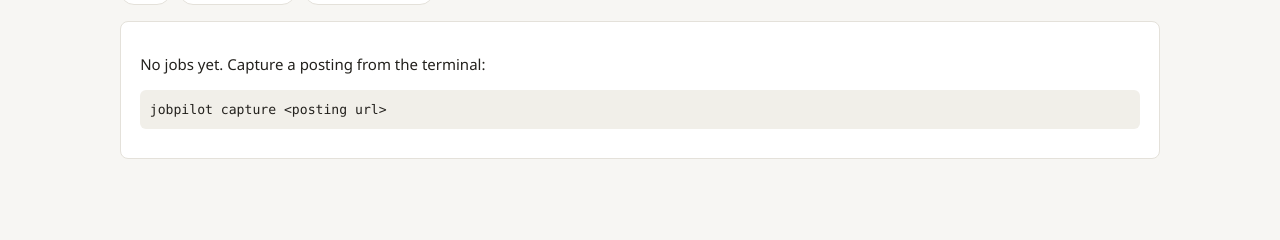
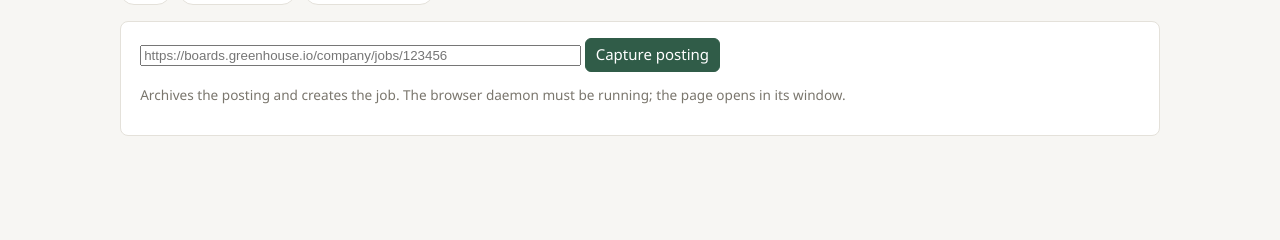
Before and after one commit to seyitgkc/jobpilot, a FastAPI app: template src/jobpilot/admin/templates/dashboard.html in a window 1280 px wide. Shown: the part 144-384 px from the top of the page. Run offline with FastAPI, Linux system fonts and the light colour scheme; the template is opened without the code that fills it, so the values that code supplies are empty; parts of the project's set-up code (start-up, migrations or seed data) failed here and were passed over.

Commit message:
Add capture from the dashboard
A URL form on the dashboard runs the same capture call as the CLI and
lands on the new job page; a stopped browser daemon gets a plain
explanation instead of an error.

```diff
--- a/src/jobpilot/admin/app.py
+++ b/src/jobpilot/admin/app.py
@@ -13,7 +13,7 @@ from fastapi.templating import Jinja2Templates
 
 from ..config import Config, DataPaths
 from ..db import open_db
-from ..core import blockers, context, events, mail, repo, resolve, rules, settings, state, tailor
+from ..core import blockers, capture, context, events, mail, repo, resolve, rules, settings, state, tailor
 from ..core.browser_client import BrowserClient, BrowserDaemonError
 from ..core.repo import NotFound
 from ..util import from_json
@@ -125,6 +125,25 @@ def create_app(
             lost_tabs=repo.jobs_with_tab_state(conn, "lost"),
             tabs=tabs,
         )
+
+    @app.post("/capture")
+    def capture_job(request: Request, url: str = Form(...)):
+        conn = db(request)
+        url = url.strip()
+        if not url.startswith(("http://", "https://")):
+            raise HTTPException(status_code=400, detail="enter a full posting URL")
+        try:
+            result = capture.capture(
+                conn, paths, config, browser_client_factory(), url, actor="owner"
+            )
+        except BrowserDaemonError as error:
+            return message(
+                request, "Capture needs the browser",
+                f"The browser daemon did not respond ({error}). Start it with "
+                f"jobpilot-browserd, then capture again.",
+                "/",
+            )
+        return RedirectResponse(f"/jobs/{result.job.id}", status_code=303)
 
     @app.get("/jobs/{job_id}")
     def job_detail(request: Request, job_id: int):
--- a/src/jobpilot/admin/templates/dashboard.html
+++ b/src/jobpilot/admin/templates/dashboard.html
@@ -14,12 +14,15 @@
   {% endfor %}
 </div>
 
-{% if not groups %}
 <div class="card">
-  <p>No jobs yet. Capture a posting from the terminal:</p>
-  <pre>jobpilot capture &lt;posting url&gt;</pre>
+  <form method="post" action="/capture">
+    <input type="url" name="url" size="52" required
+           placeholder="https://boards.greenhouse.io/company/jobs/123456">
+    <button class="primary">Capture posting</button>
+  </form>
+  <p class="muted small">Archives the posting and creates the job. The
+  browser daemon must be running; the page opens in its window.</p>
 </div>
-{% endif %}
 
 {% if lost_tabs %}
 <h2>Lost tabs</h2>
```
Also changed, not shown: tests/test_admin.py (+41 -1 lines), tests/test_fill.py (+3 -0 lines).
